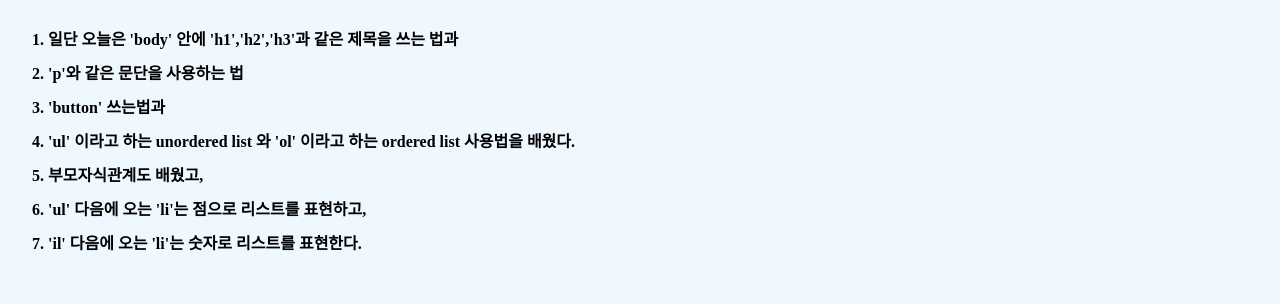
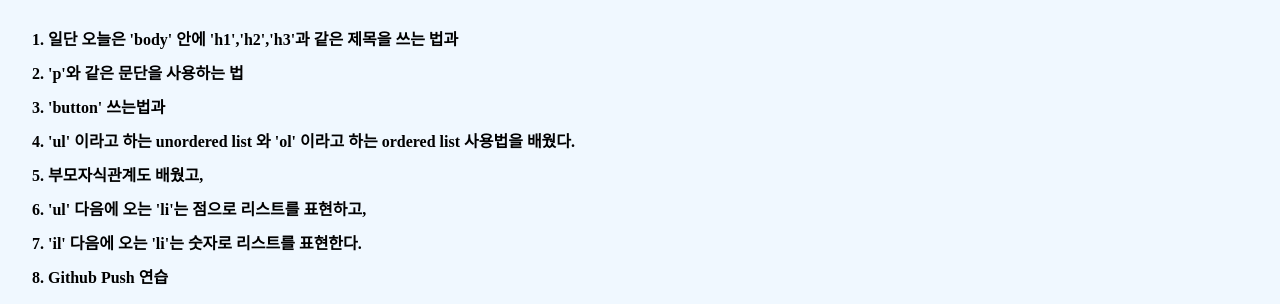
Before and after one commit to wy3choi/gemstudy, a website built with webpack: page index.html in a window 1280 px wide. Shown: the part 554-858 px from the top of the page. Before the commit the page ends 824 px from the top, so only its background shows below. Built offline with nearby package versions, Linux system fonts and the light colour scheme.

Commit message:
집에서 숙제

```diff
--- a/index.html
+++ b/index.html
@@ -50,6 +50,7 @@
   <li>부모자식관계도 배웠고,</li>
   <li>'ul' 다음에 오는 'li'는 점으로 리스트를 표현하고,</li>
   <li>'il' 다음에 오는 'li'는 숫자로 리스트를 표현한다.</li>
+  <li>Github Push 연습</li>
 </ol>
 
 </body>
```
